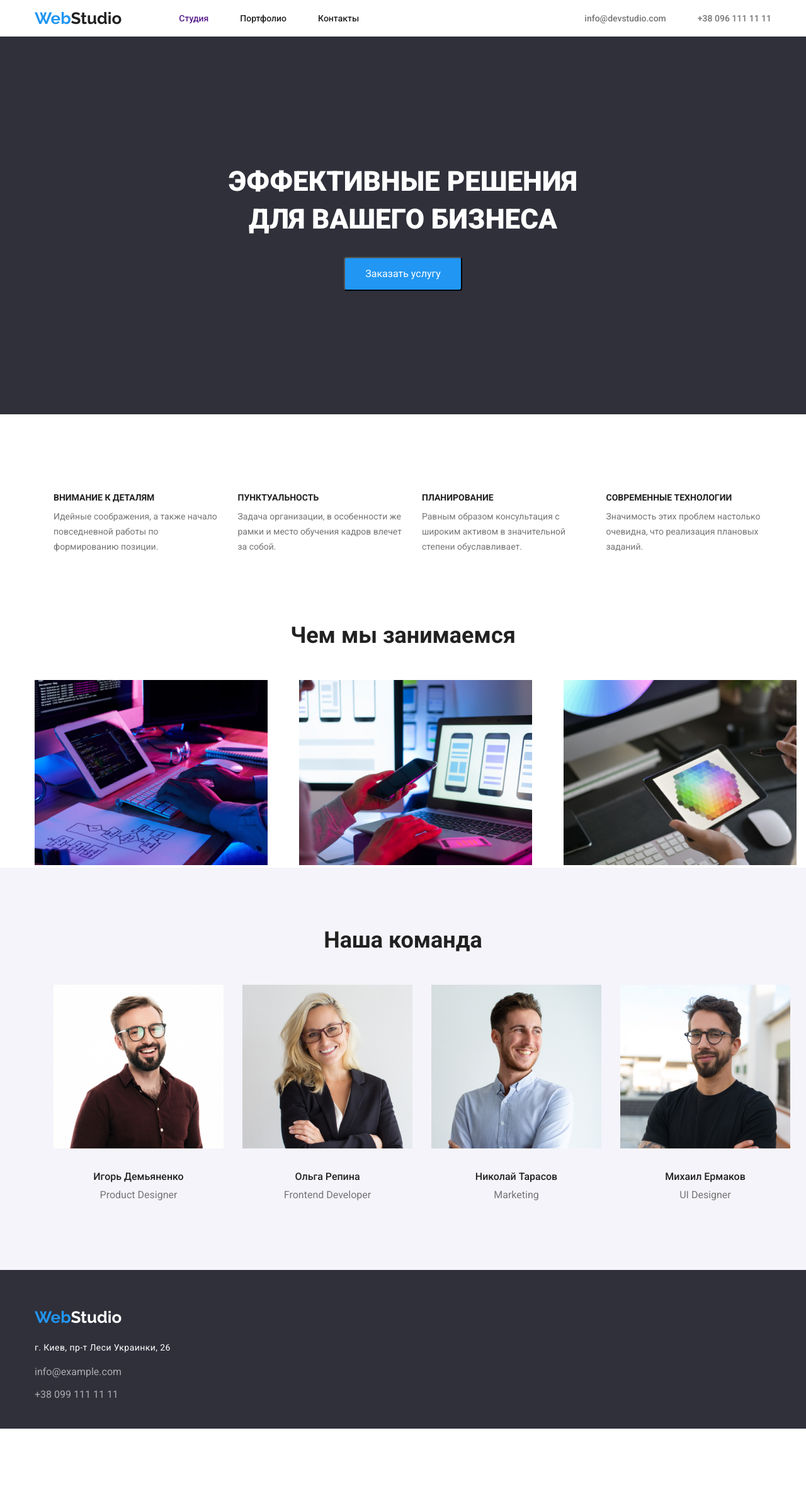
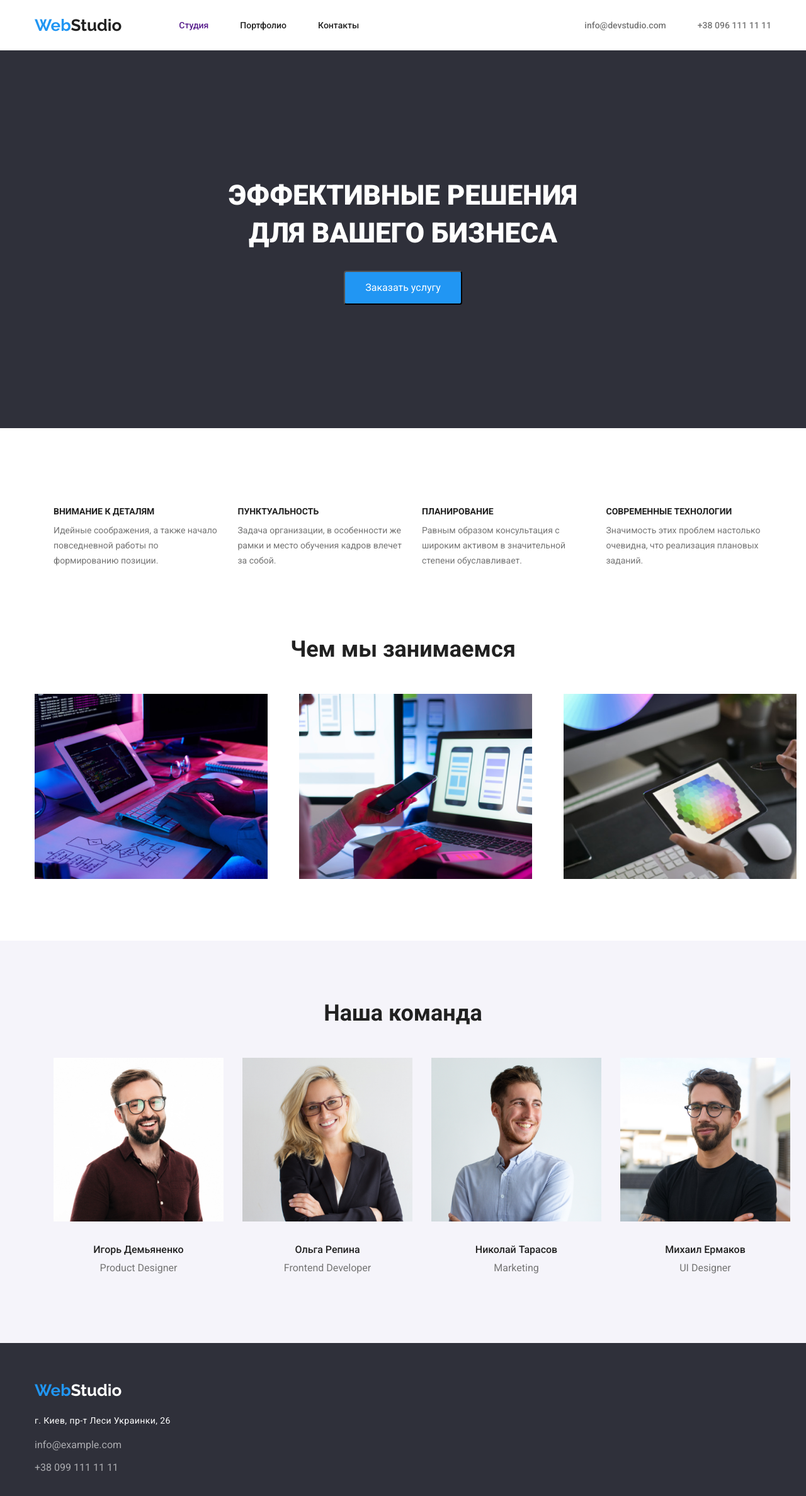
Before and after one commit to Elena-Vyhivska/goit-markup-hw-03, a plain HTML site: page index.html in a window 1280 px wide. Shown: the whole page at 63% size. Before the commit the page ends 2303 px from the top, so only its background shows below. Drawn offline with nearby package versions, Linux system fonts and the light colour scheme.

Commit message:
исправленая работа

```diff
--- a/index.html
+++ b/index.html
@@ -44,7 +44,7 @@
 
  <!--секция2-->
 
- <section>
+ <section class="box-infor">
    <div class="container">
  <ul class="information-menu">
    <div class="info">
@@ -66,7 +66,7 @@
 
  <!--секция3-->
 
-   <section>
+   <section class="box-prez">
   <div class="container">
   <div class="cont-box">
    <h2 class="presentation">Чем мы занимаемся</h2>
--- a/styles.css
+++ b/styles.css
@@ -61,8 +61,8 @@ h4 {
 }
 .site-nav .item {
   margin-right: 50px;
-  padding-top: 21px;
-  padding-bottom: 21px;
+  padding-top: 32px;
+  padding-bottom: 32px;
 }
 
 .site-nav .item:last-child {
@@ -121,7 +121,8 @@ h4 {
 .information-menu {
   display: flex;
   width: 1170px;
-  /*margin-top: 94px;*/
+}
+.box-infor {
   padding-top: 94px;
 }
 
@@ -155,9 +156,9 @@ h4 {
 .present-box .box-item + .box-item {
   margin-left: 50px;
 }
-.cont-box {
-  /* margin-top: 94px;*/
+.box-prez {
   padding-top: 94px;
+  padding-bottom: 94px ;
 }
 /*секция 4 команда*/
 
@@ -180,19 +181,15 @@ h4 {
 /*секция 5 футер*/
 .graybackground {
   height: 252px;
-  /*margin-top: 78px;*/
+  padding-top: 60px;
 }
 .conteiner-footer {
-  padding-top: 60px;
-  padding-bottom: 60px;
+
 
 }
 .foter-li {
   padding-top: 9px;
   padding-bottom: 9px;
-}
-.gray-footer {
- /* margin-top: 90px;*/
 }
 
 /*Портфолио картинки*/
@@ -239,6 +236,8 @@ h4 {
   font-size: 16px;
   line-height: 30px;
   color: #757575;
+  margin: 0px;
+
 }
 .cont-link {
   padding-right: 24px;
```
